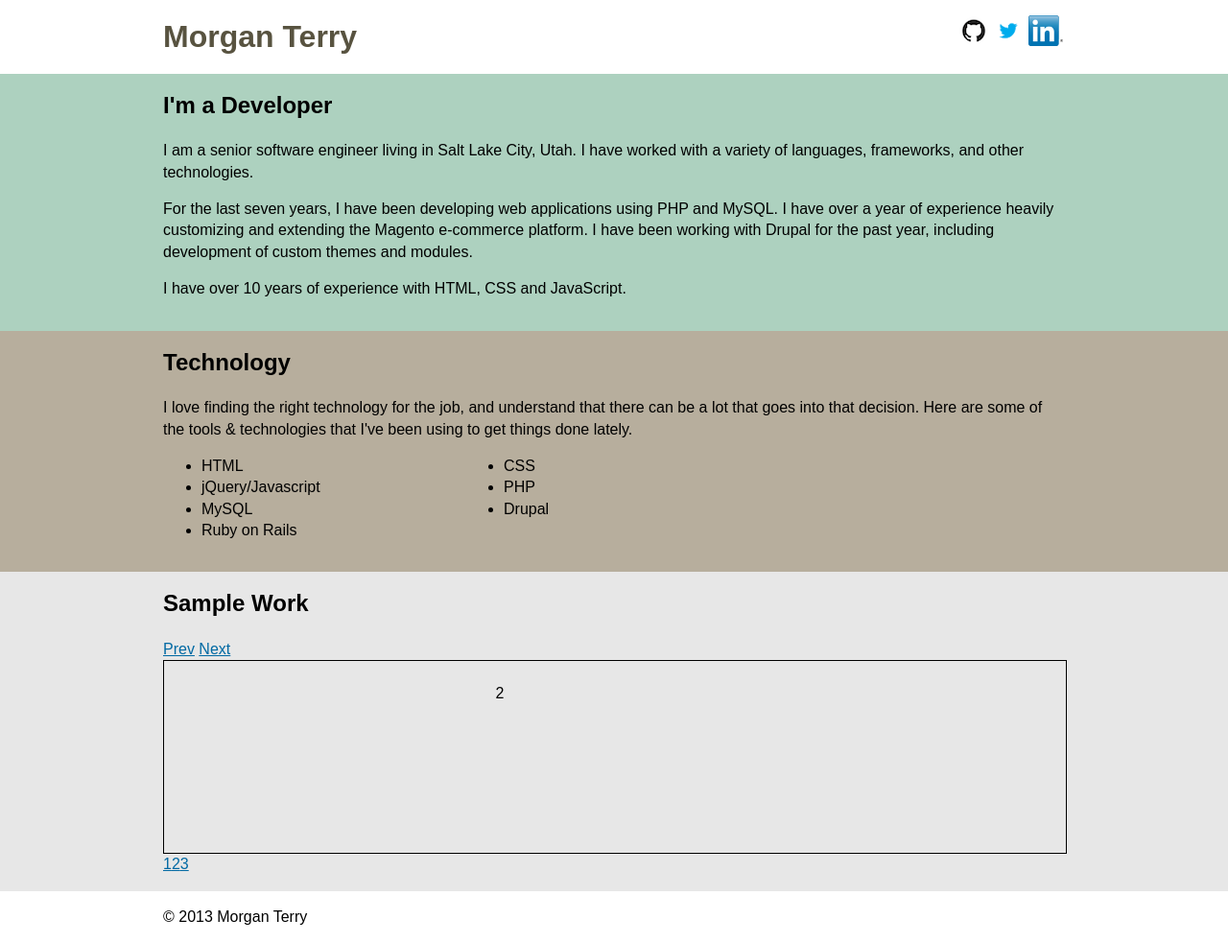
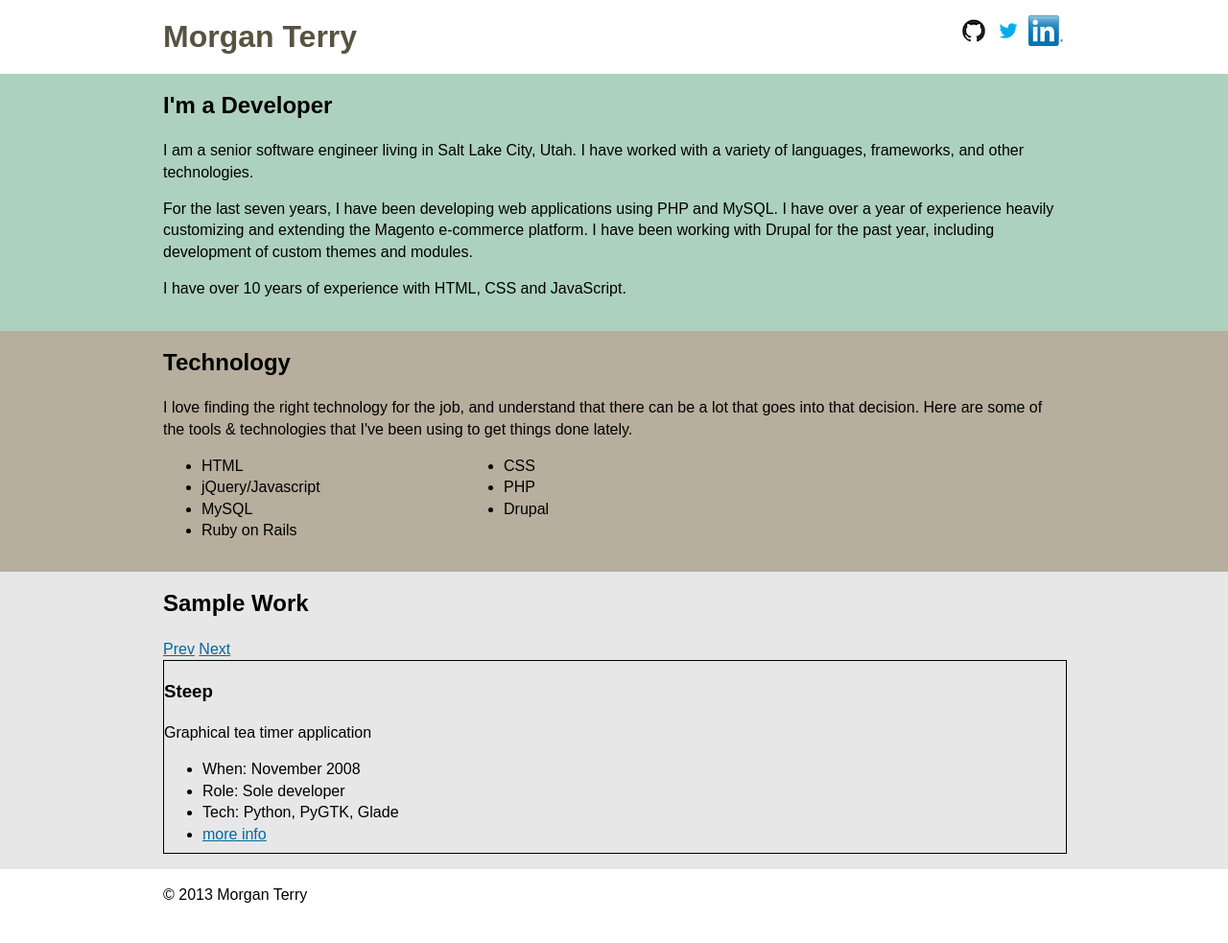
Before and after one commit to localstatic/morganterry.com, a Jekyll site: the page built from index.html, in a window 1280 px wide. Shown: the whole page at 96% size. Built offline with Jekyll 4.4.1, drawn with Linux system fonts in a browser that asks for light colours; nearby versions of some CDN libraries; after the commit the page ends 961 px from its top, so only the background shows below that.

Commit message:
Add a project to the "Sample Work" section

```diff
--- a/index.html
+++ b/index.html
@@ -40,6 +40,7 @@ title: "Morgan Terry"
 		<h2>Sample Work</h2>
 		<div class="slideshow-wrap">
 			<div id="sample-work-slideshow" class="slideshow">
+				<!--
 				<div class="slide">
 					<img srce="" class="slide-image">
 					<div class="slide-content">1</div>
@@ -48,9 +49,19 @@ title: "Morgan Terry"
 					<img srce="" class="slide-image">
 					<div class="slide-content">2</div>
 				</div>
+				-->
 				<div class="slide">
-					<img srce="" class="slide-image">
-					<div class="slide-content">3</div>
+					<!--<img srce="" class="slide-image">-->
+					<div class="slide-content">
+						<h3>Steep</h3>
+						<p>Graphical tea timer application</p>
+						<ul>
+							<li>When: November 2008</li>
+							<li>Role: Sole developer</li>
+							<li>Tech: Python, PyGTK, Glade</li>
+							<li><a href="http://localstatic.github.io/Steep/" target="_blank">more info</a></li>
+						</ul>
+					</div>
 				</div>
 			</div>
 		</div>
```
